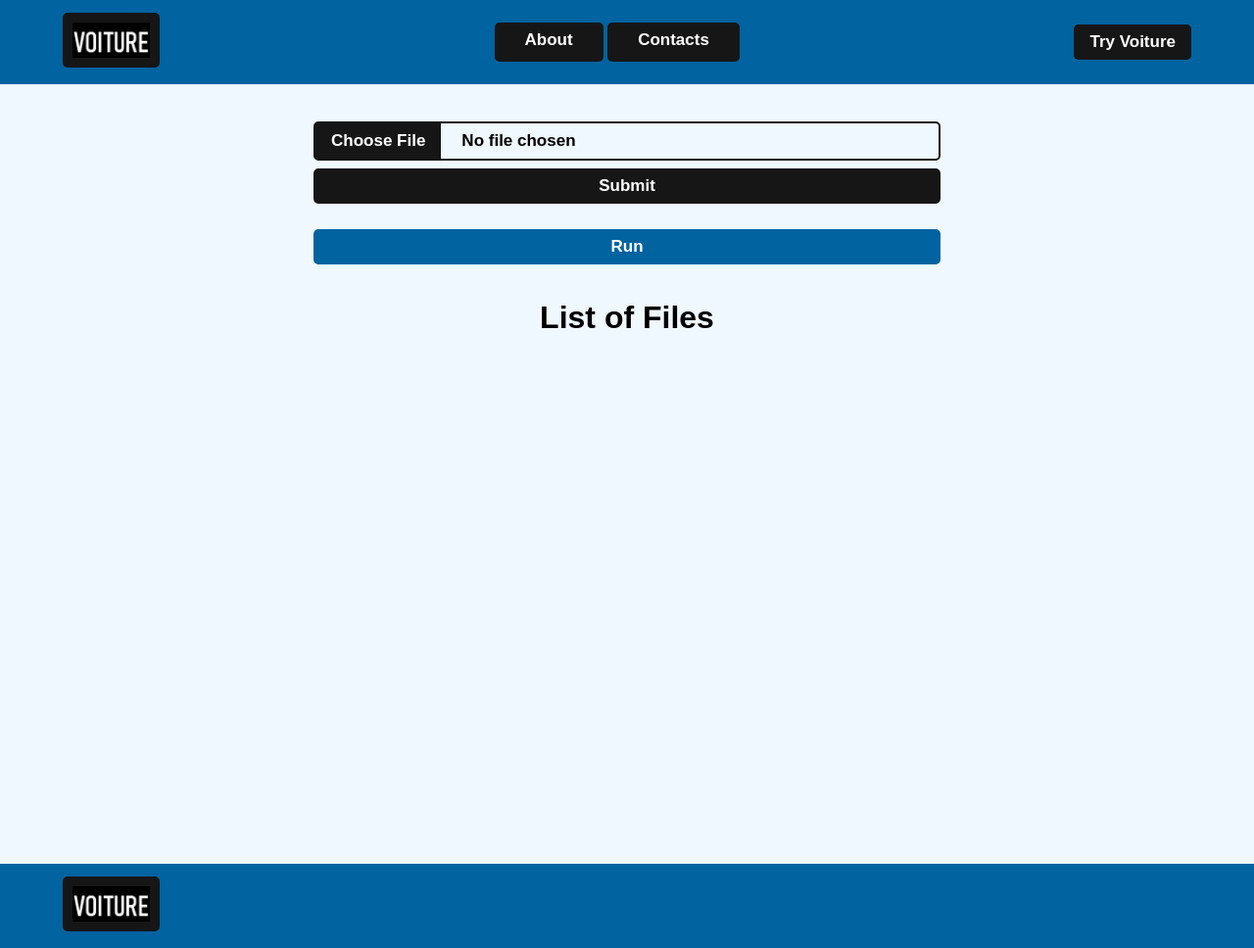
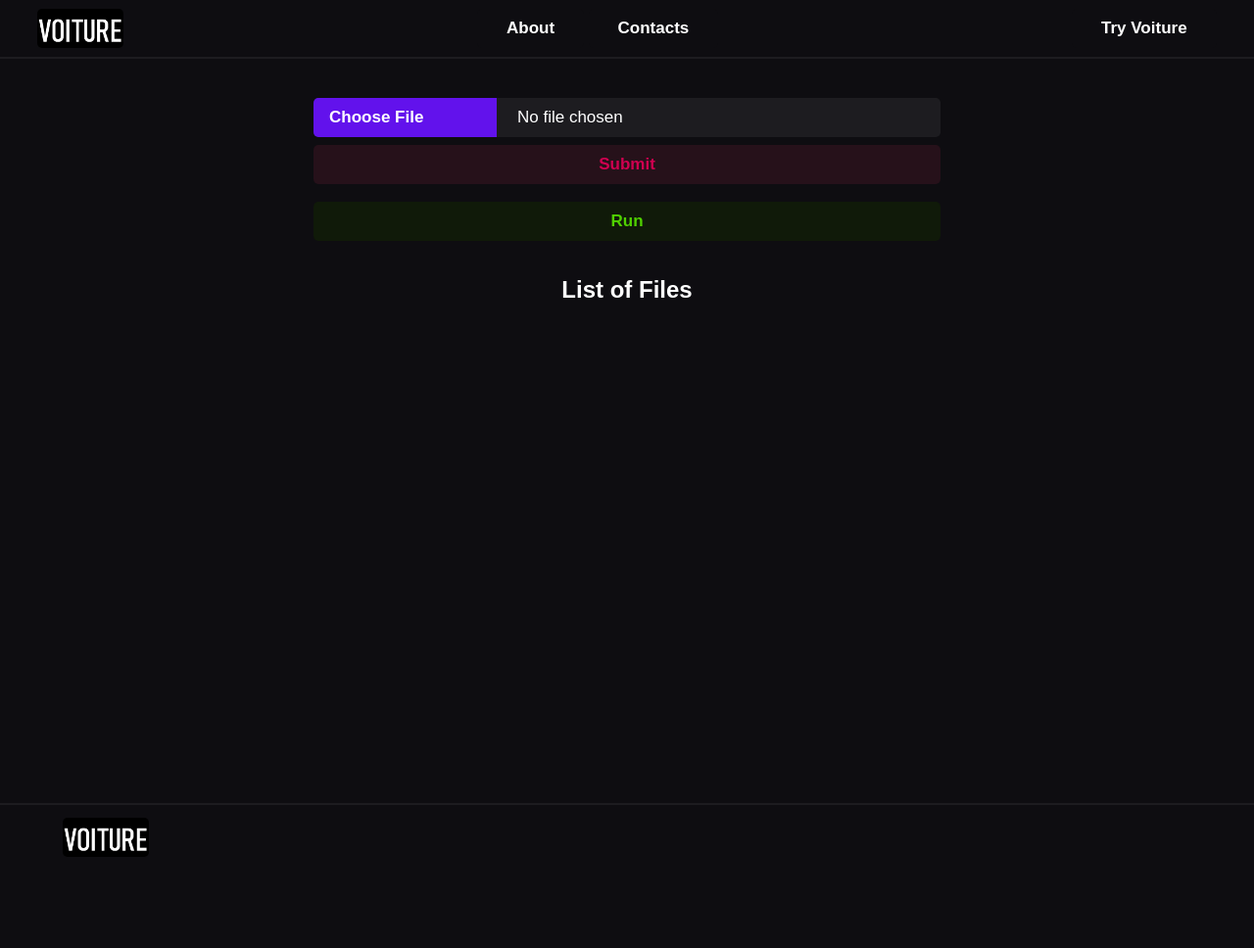
Before and after one commit to provodokkk/Django-Number-Plate-Recognition, a Django app: page / in a window 1280 px wide. Shown: the whole page at 98% size. After the commit the page ends 875 px from the top, so only its background shows below. Run offline with Django 4.2, Linux system fonts and the light colour scheme; data that the repository does not hold is empty; parts of the project's set-up code (start-up, migrations or seed data) failed here and were passed over; some libraries are stand-ins or nearby versions.

Commit message:
main page style changed

```diff
--- a/app/main/templates/main/index.html
+++ b/app/main/templates/main/index.html
@@ -5,20 +5,15 @@
     <link rel="stylesheet" href="{% static 'css/index.css' %}">
     <script src="{% static 'js/index.js' %}" defer></script>
 
-    <link rel="stylesheet" href="https://cdnjs.cloudflare.com/ajax/libs/dropzone/5.9.3/dropzone.css" integrity="sha512-7uSoC3grlnRktCWoO4LjHMjotq8gf9XDFQerPuaph+cqR7JC9XKGdvN+UwZMC14aAaBDItdRj3DcSDs4kMWUgg==" crossorigin="anonymous" referrerpolicy="no-referrer" />
-    <script src="https://cdnjs.cloudflare.com/ajax/libs/dropzone/5.9.3/dropzone.js" integrity="sha512-9e9rr82F9BPzG81+6UrwWLFj8ZLf59jnuIA/tIf8dEGoQVu7l5qvr02G/BiAabsFOYrIUTMslVN+iDYuszftVQ==" crossorigin="anonymous" referrerpolicy="no-referrer"></script>
-
-
     <form action="{% url 'index' %}" method="POST" enctype="multipart/form-data">
         {% csrf_token %}
         <div class="upload-container">
-{#            <div class="upload2">#}
-            <label for="id_uploaded_file" class="black_btn" style="border-radius: 0;">Choose File</label>
+            <label for="id_uploaded_file" class="btn choose-btn">Choose File</label>
             <span id="file-name">No file chosen</span>
-        <input type="file" id="id_uploaded_file" name="uploaded_file" class="hidden" onchange="updateFileName(this)">
-{#                </div>#}
+            <input type="file" id="id_uploaded_file" name="uploaded_file" class="hidden" onchange="updateFileName(this)">
         </div>
-        <button type="submit" class="black_btn submit-btn">Submit</button>
+
+        <button type="submit" class="btn submit-btn">Submit</button>
     </form>
 
     <br>
@@ -26,7 +21,7 @@
     <center>
         <form action="{% url 'results' %}" method="POST">
             {% csrf_token %}
-            <button type="submit" class="black_btn submit-btn" style="background-color: var(--blue-color)">Run</button>
+            <button type="submit" class="btn run-btn">Run</button>
         </form>
     </center>
 
@@ -34,11 +29,11 @@
     <br>
 
     <center>
-        <h1>List of Files</h1>
+        <h2 style="color: white">List of Files</h2>
         <ul class="files-list">
             {% for file in files %}
             <li class="files-list-item">
-                <a href="{% url 'results' file.id %}" class="black_btn send_btn">File {{ file.id }}</a>
+                <a href="{% url 'results' file.id %}" class="btn file-btn">File {{ file.id }}</a>
             </li>
             {% endfor %}
         </ul>
--- a/app/static/css/base.css
+++ b/app/static/css/base.css
@@ -1,104 +1,111 @@
 :root {
-    --blue-color: #0163a0;
-    --black-color: #161616;
-    --hover-text-color: #ff5437;
+    --violet-color: #6212ec;
+    --ivory-color: #fffff0;
+
+    --black-color: #0e0d11;
+    --dark-grey-color: #1d1c20;
+
+    --dark-pink-color: #26111a;
+    --dark-pink-color-2: #452039;
+    --light-pink-color: #d00150;
+
+    --green-color: #009549;
+    --light-green-color: #50d001;
+    --dark-green-color: #101a09;
+    --dark-green-color-2: #1e290f;
+
+    --primary-font: 'Montserrat', Arial, Helvetica, sans-serif;
 }
 
 * {
     box-sizing: border-box;
     margin: 0;
     padding: 0;
-    background-color: aliceblue;
-    font-family: Arial, Helvetica, monospace;
+    background-color: var(--black-color);
+    font-family: var(--primary-font);
 }
 
 body {
-    background-color: aliceblue;
+    background-color: var(--black-color);
 }
 
+.content {
+    min-height: 90vh;
+}
+
+/*============ logo ============*/
 .logo-link {
-    display: inline-block;
-    background-color: var(--blue-color);
+    display: flex;
+    border-radius: 5px;
 }
 
 .logo-img {
-    height: 7vh;
+    height: 5vh;
     border-radius: 5px;
-    background-color: var(--black-color);
-    padding: 10px;
 }
 
+/* matching angles by the background color */
+img, .header-left, .header-left a, footer a {
+    background-color: var(--black-color);
+}
+
+/*============ logo ============*/
+
+
+/*============ header ============*/
 header {
     display: flex;
     justify-content: space-between;
     align-items: center;
-    padding: 1% 5%;
-    margin: 0 0 3% 0;
-    background-color: var(--blue-color);
+    padding: 0.7% 3%;
+    border-bottom: 2px solid var(--dark-grey-color);
+    background-color: var(--black-color);
+}
+/*============ header ============*/
+
+
+/*============ navbar buttons ============*/
+.nav-links {
+    list-style: none;
+    padding: 0;
+    margin: 0;
+    background-color: var(--black-color);
 }
 
-.nav_links {
-    background-color: var(--blue-color);
-    list-style: none;
+.nav-links li {
+    display: inline-block;
+    padding: 0 15px;
+    border-radius: 5px;
+    background-color: var(--black-color)
 }
 
-.nav_links li {
+.nav-links li a {
     display: inline-block;
-    padding: 0 15px;
+    font-weight: bold;
+    text-decoration: none;
+    padding: 10px 15px;
+    font-size: 17px;
+    color: white;
+    background-color: var(--black-color);
 }
 
-.nav_links li a:hover {
-    color: var(--hover-text-color);
-    transition: all 0.3s ease 0s;
+/* Change background color on hover for list items and their links */
+.nav-links li:hover,
+.nav-links li:hover a {
+    background-color: var(--dark-grey-color);
+    transition: all 0.2s ease-in-out
 }
-
-.try_btn, .nav_links li a{
-    background-color: var(--black-color);
-    display: inline-block; /* Ensures the background covers the entire button */
-    border-radius: 5px;
-    overflow: hidden; /* Ensures the button doesn't overflow its parent */
-}
-
-.try_btn button, .nav_links li a {
-    background-color: var(--black-color); /* Match parent's background color */
-    color: white;
-    font-weight: bold;
-    text-decoration: none;
-    border: none;
-    padding: 8px 16px;
-    border-radius: inherit; /* Inherits border-radius from parent */
-    font-size: 17px;
-}
-
-.nav_item {
-    background-color: var(--black-color);
-    display: inline-block;
-    border-radius: 5px;
-}
-
-/*button {*/
-/*    padding: 9px 20px;*/
-/*    background-color: rgba(0, 135, 170, 1);*/
-/*    border: none;*/
-/*    border-radius: 10px;*/
-/*    cursor: pointer;*/
-/*    transition: all 0.3s ease 0s;*/
-/*}*/
-
-/*button:hover {*/
-/*    background-color: rgba(0, 135, 170, 0.7);*/
-/*}*/
+/*============ navbar buttons ============*/
 
 
+/*============ footer ============*/
 footer {
     display: flex;
     justify-content: space-between;
     align-items: center;
     padding: 1% 5%;
-    margin:  3% 0 0 0;
-    background-color: var(--blue-color);
+    /*margin: 3% 0 0 0;*/
+    border-top: 2px solid var(--dark-grey-color);
+    background-color: var(--black-color);
 }
-
-.content {
-    min-height: 90vh;
-}
+/*============ footer ============*/
--- a/app/static/css/index.css
+++ b/app/static/css/index.css
@@ -1,68 +1,91 @@
+.hidden {
+    display: none;
+}
+
+/*============ upload container ============*/
 .upload-container {
+    display: flex;
+    align-items: center;
     width: 50vw;
+    margin: 5vh auto 0;
+    border-radius: 5px;
+    background-color: var(--dark-grey-color);
+}
+/*============ upload container ============*/
+
+
+/*============ buttons ============*/
+.btn {
+    display: block;
+    align-items: center;
+    width: 50vw;
+    border-radius: 5px;
+    background-color: var(--violet-color);
+    color: white;
+    font-weight: bold;
+    text-decoration: none;
+    border: none;
+    padding: 10px 16px;
+    font-size: 17px;
+}
+
+/* Prevent right corners from being rounded */
+.choose-btn {
+    border-top-right-radius: 0 !important;
+    border-bottom-right-radius: 0 !important;
+}
+
+.submit-btn {
     margin: 1vh auto 0;
-    align-items: center;
-    display: flex;
-    border-radius: 5px;
-    border: 2px solid var(--black-color);
+    background-color: var(--dark-pink-color);
+    color: var(--light-pink-color);
 }
+
+.run-btn {
+    background-color: var(--dark-green-color);
+    color: var(--light-green-color);
+}
+
+.file-btn {
+    width: 30vw;
+}
+
+.btn:hover {
+    color: black;
+    background-color: var(--ivory-color);
+    cursor: pointer;
+    transition: all 0.2s ease-in-out
+}
+
+.submit-btn:hover {
+    color: var(--light-pink-color);
+    background-color: var(--dark-pink-color-2);
+    transition: all 0.2s ease-in-out;
+}
+
+.run-btn:hover {
+    color: var(--light-green-color);
+    background-color: var(--dark-green-color-2);
+    transition: all 0.2s ease-in-out;
+}
+/*============ buttons ============*/
 
 .choose-file {
     width: 15vw;
 }
 
-.submit-btn {
-    width: 50vw;
-    margin: 1vh auto 0;
-    display: block;
-    align-items: center;
-}
-
 #file-name {
     min-width: 35vw;
-    /*border-radius: 5px;*/
-    /*border: 2px solid black;*/
-    font-weight: bold;
+    color: white;
     padding: 6px 16px;
     margin-left: 5px;
     font-size: 17px;
-}
-
-.hidden {
-    display: none;
+    background-color: var(--dark-grey-color);
 }
 
 
-
-
-
-
-.black_btn {
-    border-radius: 5px;
-    background-color: var(--black-color);
-    color: white;
-    font-weight: bold;
-    text-decoration: none;
-    border: none;
-    padding: 8px 16px;
-    font-size: 17px;
+/*============ files list ============*/
+.files-list-item {
+    padding: 1vh;
 }
-
-.black_btn:hover {
-    color: var(--hover-text-color);
-    transition: all 0.3s ease 0s;
-    cursor: pointer;
-}
-
-
-#dropZone {
-    display: flex;
-    justify-content: center; /* Center horizontally */
-    align-items: center; /* Center vertically */
-    height: 15vh;
-}
-
-
-.files-list-item {
-    padding: 2vh;
-}
+/*============ files list ============*/
--- a/app/templates/base.html
+++ b/app/templates/base.html
@@ -11,16 +11,22 @@
 <body>
 
 <header>
-    <a href="{% url 'index' %}" class="logo-link">
-        <img src="{% static 'images/logo.png' %}" class="logo-img" alt="Logo">
-    </a>
-    <nav>
-        <ul class="nav_links">
-            <li class="nav_item"><a href="#" class="nav_link">About</a></li>
-            <li class="nav_item"><a href="#" class="nav_link">Contacts</a></li>
+    <div class="header-left">
+        <a href="{% url 'index' %}" class="logo-link">
+            <img src="{% static 'images/logo.png' %}" class="logo-img" alt="Voiture Logo">
+        </a>
+    </div>
+    <nav class="header-center">
+        <ul class="nav-links">
+            <li class="nav-item"><a href="#" class="nav-link">About</a></li>
+            <li class="nav-item"><a href="#" class="nav-link">Contacts</a></li>
         </ul>
     </nav>
-    <a href="{% url 'index' %}" class="try_btn"><button>Try Voiture</button></a>
+    <div class="header-right">
+        <ul class="nav-links">
+            <li class="nav-item"><a href="{% url 'index' %}" class="nav-link">Try Voiture</a></li>
+        </ul>
+    </div>
 </header>
 
 <div class="content">
```
